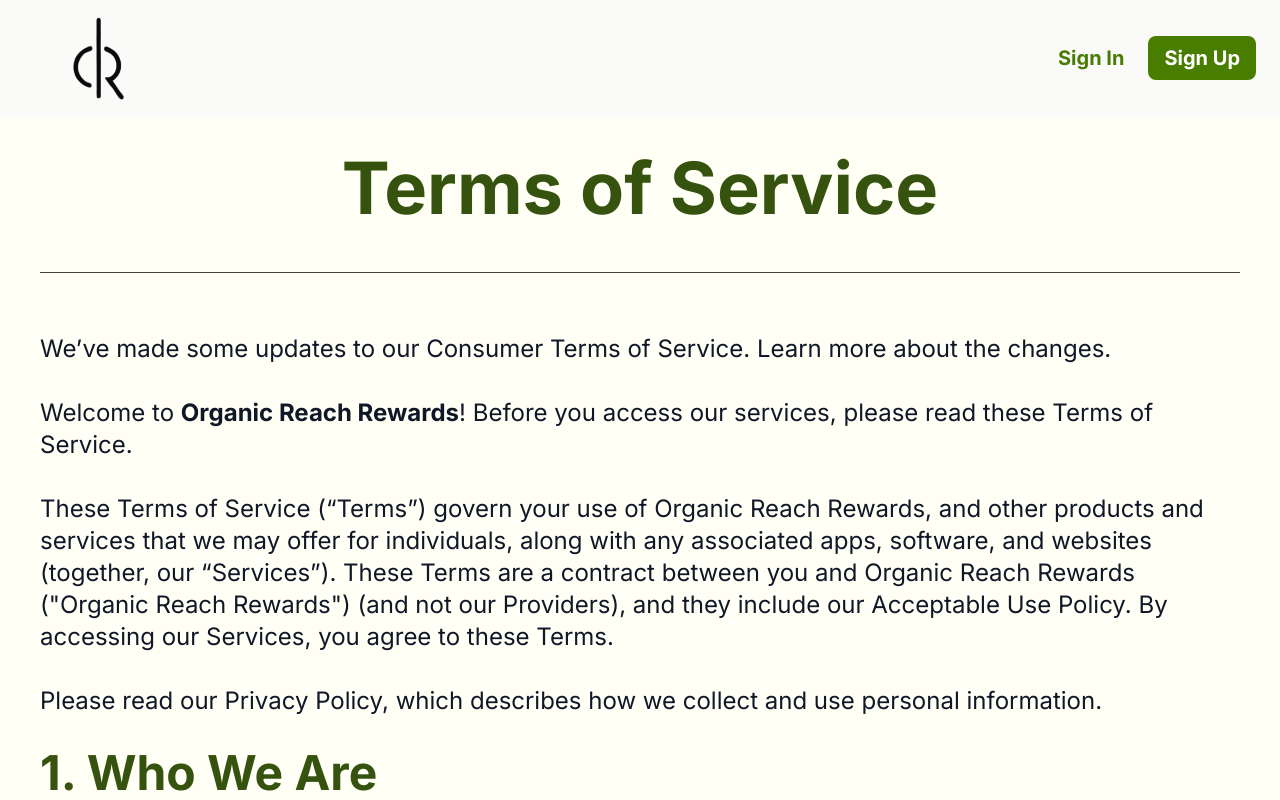
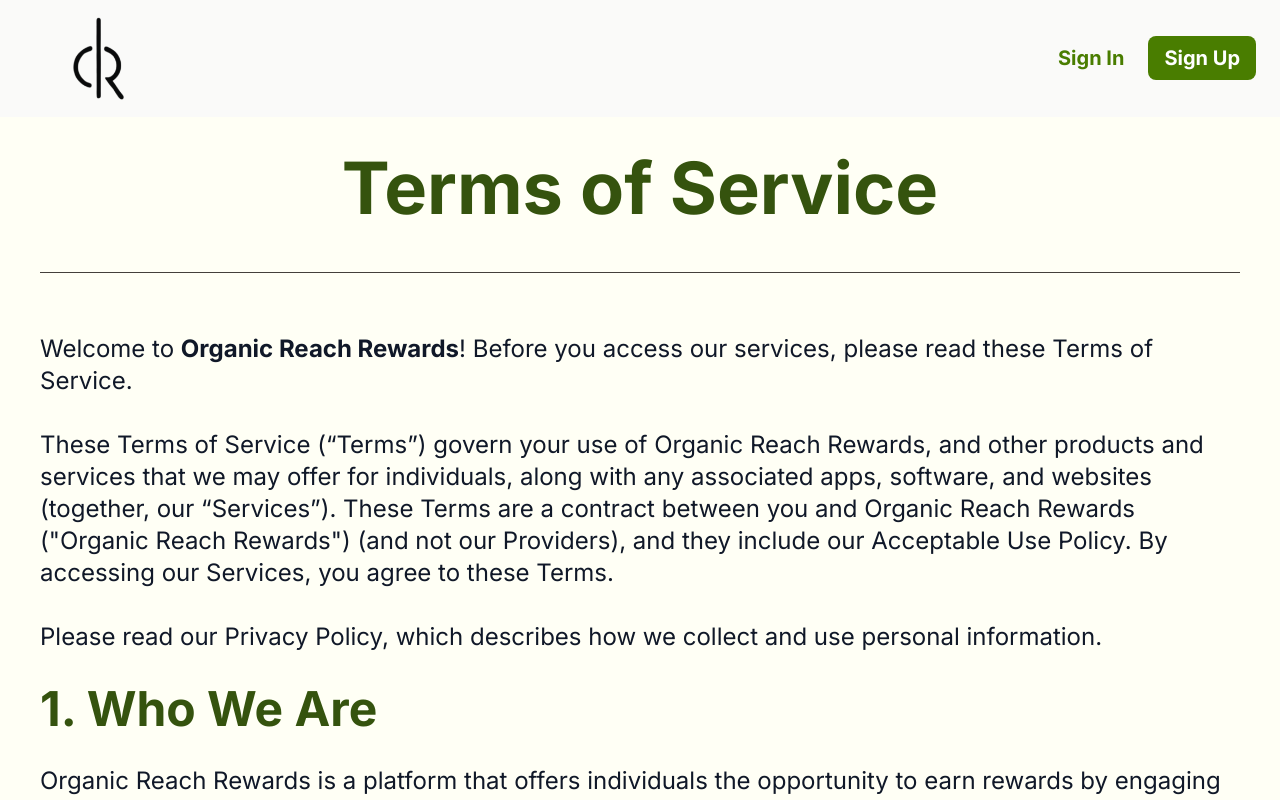
Before and after one commit to AlexPCarvalho/landing-page-OrganicReachRewards, a Next.js app: page /consumer-terms in a window 1280 px wide. Shown: the top 800 px of the page. Built offline with nearby package versions, Linux system fonts and the light colour scheme.

Commit message:
chore: modified consumer-terms

```diff
--- a/app/consumer-terms/_components/content.tsx
+++ b/app/consumer-terms/_components/content.tsx
@@ -10,10 +10,7 @@
           </div>
 
           <section className="space-y-8 text-2xl border-solid pt-15 border-stone-700 border-t">
-            <p>
-              We’ve made some updates to our Consumer Terms of Service. Learn
-              more about the changes.
-            </p>
+
             <p>
               Welcome to <strong>Organic Reach Rewards</strong>! Before you
               access our services, please read these Terms of Service.
```
